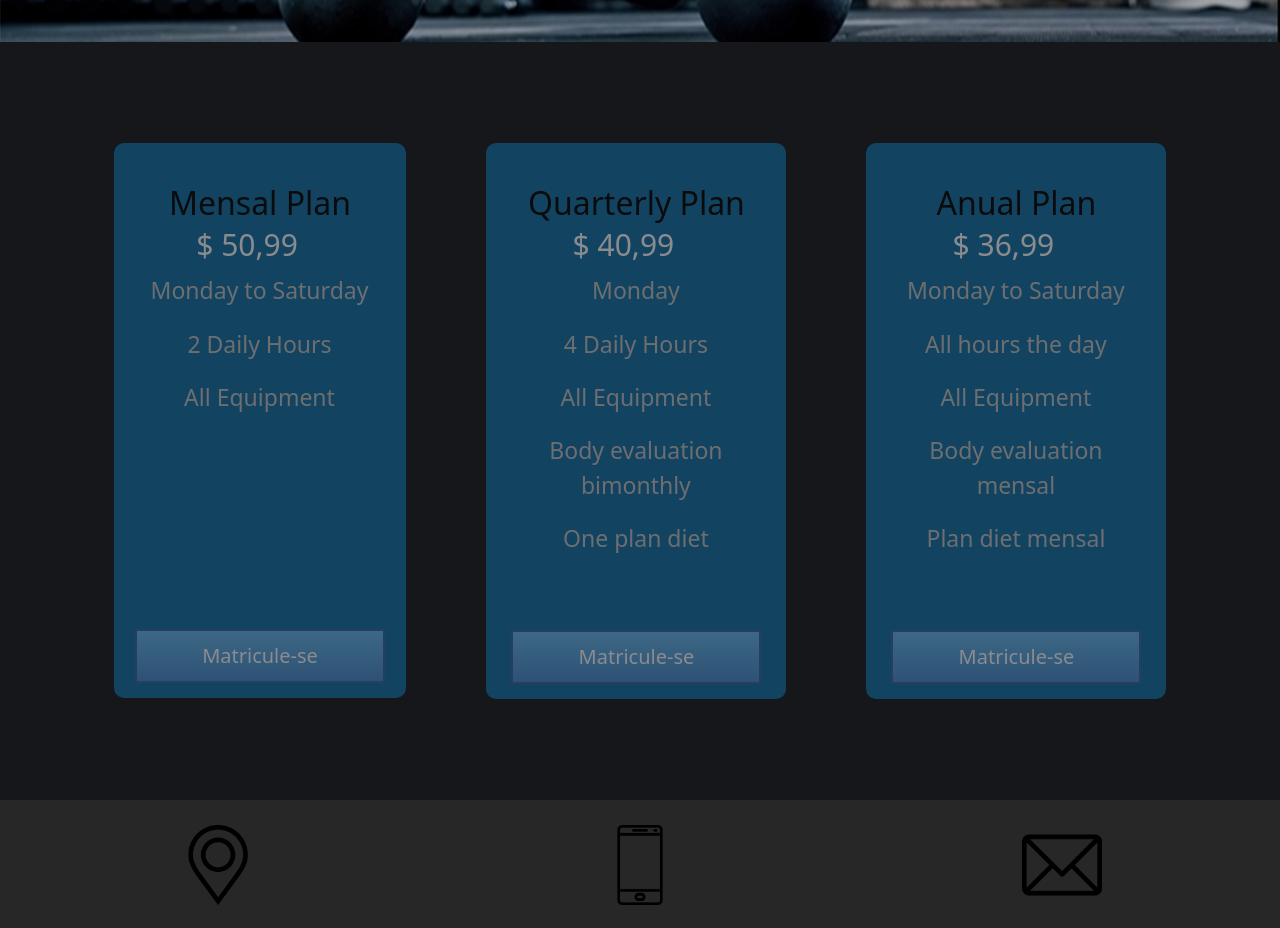
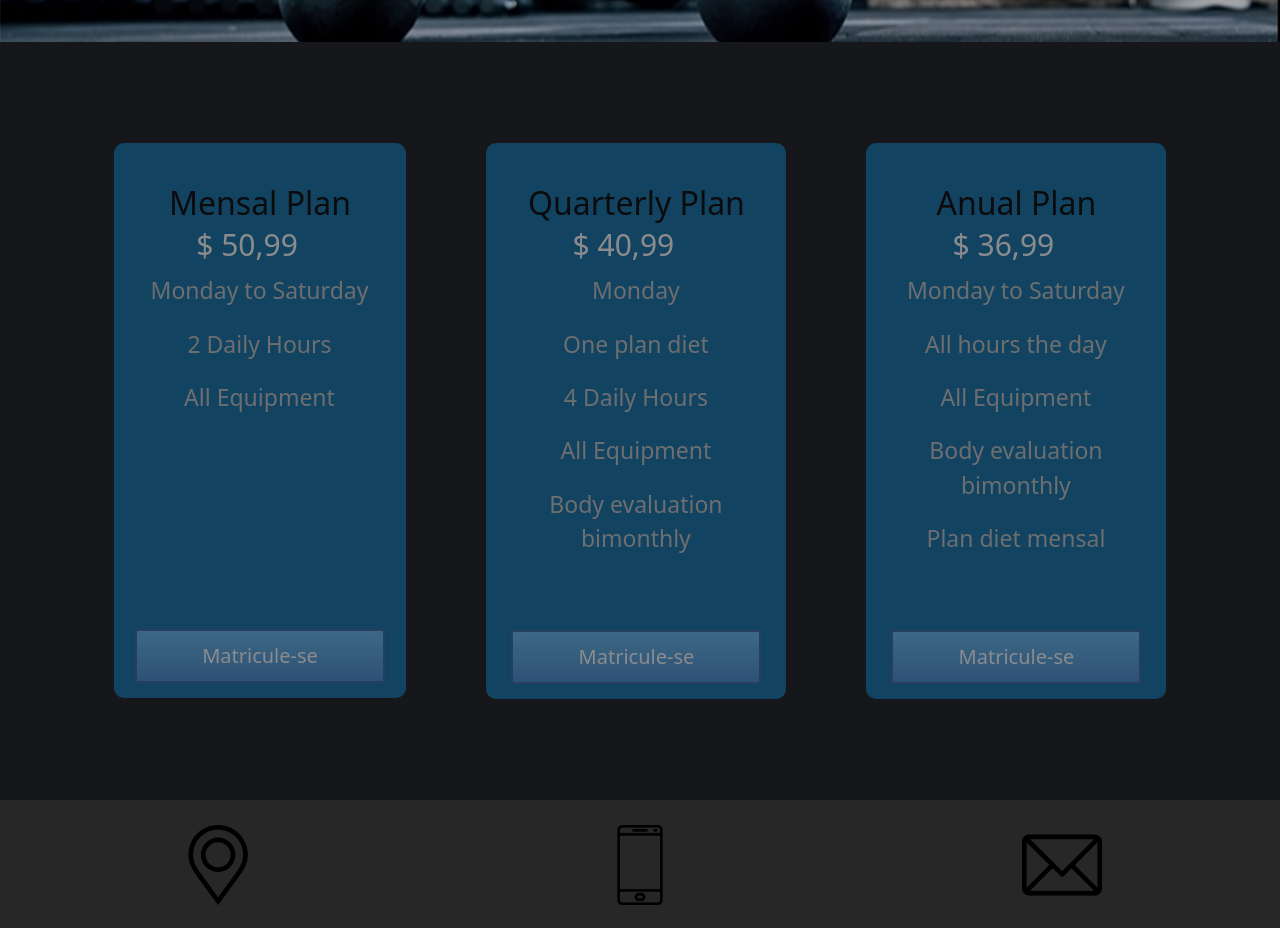
Before and after one commit to Kaue-Sousaa/projeto-academia, a React (Create React App) app in the folder client/: page / in a window 1280 px wide. Shown: the part 1700-2628 px from the top of the page. Built offline with nearby package versions, Linux system fonts and the light colour scheme.

Commit message:
Ao clicar em matricule-se ele redireciona para tela de cadastro e mostra o plano que foi selecionado

```diff
--- a/client/src/pages/CadastroUsuario/index.js
+++ b/client/src/pages/CadastroUsuario/index.js
@@ -1,11 +1,12 @@
-import React, { useState } from "react";
+import React, { useEffect, useState } from "react";
 import { Form, Button, Col, Row } from "react-bootstrap";
 
-import api from '../../services/api'
+import api from "../../services/api";
 
 import Header from "../../component/Header";
 import Footer from "../../component/Footer";
 import "./styles.css";
+import { useLocation } from "react-router-dom";
 
 export default function RegistroUsuario() {
   const [nome, setNome] = useState("");
@@ -17,8 +18,14 @@ export default function RegistroUsuario() {
   const [genero, setGenero] = useState("");
   const [role, setRole] = useState("");
 
+  const [plano, setPlano] = useState(null);
 
-
+  const location = useLocation();
+  useEffect(() => {
+    if (location?.state?.plano) {
+      setPlano(location?.state?.plano);
+    }
+  }, []);
 
   return (
     <div className="registro-container">
@@ -158,6 +165,25 @@ export default function RegistroUsuario() {
             Registrar
           </Button>
         </Form>
+        <section className="plano">
+          <a href="#">
+            <div className="mensal">
+              {plano !== null ? (
+                <div>
+                  <h2>{plano?.tipo}</h2>
+                  <h1>{plano?.value}</h1>
+                  {plano?.descricao?.map((item) => (
+                    <p>{item}</p>
+                  ))}
+                </div>
+              ) : (
+                <div>
+                  <h2>Escolha seu plano:</h2>
+                </div>
+              )}
+            </div>
+          </a>
+        </section>
       </div>
       <Footer />
     </div>
--- a/client/src/pages/CadastroUsuario/styles.css
+++ b/client/src/pages/CadastroUsuario/styles.css
@@ -1,10 +1,14 @@
 .registro-container {
-  background-color: #000000ee;
+  background-color: #413e3e;
   width: 100%;
 }
 
 .form-container {
   padding: 5rem 5rem;
+  display: flex;
+  flex-direction: row;
+  justify-content: space-between;
+  align-items: center;
 }
 
 .form-container .form-dados {
@@ -28,3 +32,78 @@
   flex: 1;
   width: 100%;
 }
+
+.plano {
+  display: flex;
+  align-items: center;
+  justify-content: center;
+  text-align: center;
+}
+
+.plano div {
+  border-radius: 10px;
+  padding: 15px;
+  background-color: #1071a8;
+  width: 100%;
+  max-width: 300px;
+  min-height: 450px;
+  margin: 4% auto;
+  display: table;
+  text-align: center;
+}
+.plano h2 {
+  color: black;
+  margin: 0 auto;
+  background: none;
+  width: 100%;
+  display: flex;
+  text-align: center;
+  align-items: center;
+  justify-content: center;
+}
+.plano h1 {
+  width: 100%;
+  display: flex;
+  align-items: center;
+  justify-content: center;
+  position: relative;
+  top: 5px;
+  right: 13px;
+}
+.plano div img {
+  display: flex;
+  background: none;
+  width: 100%;
+  max-width: 35px;
+  height: 100%;
+  max-height: 35px;
+}
+.plano div p {
+  margin: 2% 1px 0% 0%;
+  color: #c4c4c4;
+}
+.btn-bottom {
+  position: relative;
+  top: 130px;
+}
+.plano a:hover {
+  transition: 0.5s;
+}
+
+.plano a:hover {
+  transition: 0.5s;
+}
+
+.plano a:hover .mensal {
+  -webkit-box-shadow: 0px 12px 10px 0px rgba(255, 255, 255, 1);
+  -moz-box-shadow: 0px 12px 10px 0px rgba(255, 255, 255, 1);
+  box-shadow: 0px 12px 10px 0px rgba(255, 255, 255, 1);
+}
+
+.plano a:hover button {
+  border: 1px solid #a3d4ff;
+  color: white;
+}
+button:hover {
+  color: white !important;
+}
--- a/client/src/pages/Home/index.js
+++ b/client/src/pages/Home/index.js
@@ -1,4 +1,4 @@
-import React from "react";
+import React, { useState } from "react";
 
 import Heade from "../../component/Header";
 import musculacao from "../../assets/musculacao.png";
@@ -7,8 +7,43 @@ import esteira from "../../assets/esteira.png";
 import Foooter from "../../component/Footer";
 
 import "./styles.css";
+import { useNavigate } from "react-router-dom";
 
 export default function HomeWeb() {
+  const [status, setStatus] = useState([
+    {
+      tipo: "Mensal Plan",
+      value: "$ 50,99",
+      descricao: ["Monday to Saturday", "2 Daily Hours", "All Equipment"],
+    },
+
+    {
+      tipo: "Quarterly Plan",
+      value: "$ 40,99",
+      descricao: [
+        "Monday",
+        "One plan diet",
+        "4 Daily Hours",
+        "All Equipment",
+        "Body evaluation bimonthly",
+      ],
+    },
+
+    {
+      tipo: "Anual Plan",
+      value: "$ 36,99",
+      descricao: [
+        "Monday to Saturday",
+        "All hours the day",
+        "All Equipment",
+        "Body evaluation bimonthly",
+        "Plan diet mensal",
+      ],
+    },
+  ]);
+
+  const navigate = useNavigate();
+
   return (
     <div className="principal">
       <div className="fundo">
@@ -61,46 +96,24 @@ export default function HomeWeb() {
         </div>
 
         <section className="plans">
-          <a href="/register">
-            <div className="mensal">
-              <div>
-                <h2>Mensal Plan</h2>
-                <h1>$ 50,99</h1>
-                <p>Monday to Saturday</p>
-                <p>2 Daily Hours</p>
-                <p>All Equipment</p>
+          {status?.map((plano, index) => (
+            <a
+              onClick={() => {
+                navigate("/register", { state: { plano: plano } });
+              }}
+            >
+              <div className="mensal">
+                <div>
+                  <h2>{plano?.tipo}</h2>
+                  <h1>{plano?.value}</h1>
+                  {plano?.descricao?.map((item) => (
+                    <p>{item}</p>
+                  ))}
+                </div>
+                <button>Matricule-se</button>
               </div>
-              <button>Matricule-se</button>
-            </div>
-          </a>
-          <a href="/register">
-            <div className="mensal">
-              <div>
-                <h2>Quarterly Plan</h2>
-                <h1>$ 40,99</h1>
-                <p>Monday</p>
-                <p>4 Daily Hours</p>
-                <p>All Equipment</p>
-                <p>Body evaluation bimonthly</p>
-                <p>One plan diet</p>
-              </div>
-              <button>Matricule-se</button>
-            </div>
-          </a>
-          <a href="/register">
-            <div className="mensal">
-              <div>
-                <h2>Anual Plan</h2>
-                <h1>$ 36,99</h1>
-                <p>Monday to Saturday</p>
-                <p>All hours the day</p>
-                <p>All Equipment</p>
-                <p>Body evaluation mensal</p>
-                <p>Plan diet mensal</p>
-              </div>
-              <button>Matricule-se</button>
-            </div>
-          </a>
+            </a>
+          ))}
         </section>
         <Foooter />
       </div>
```
Also changed, not shown: 1 other file (tests, documents, lock files or other folders).
